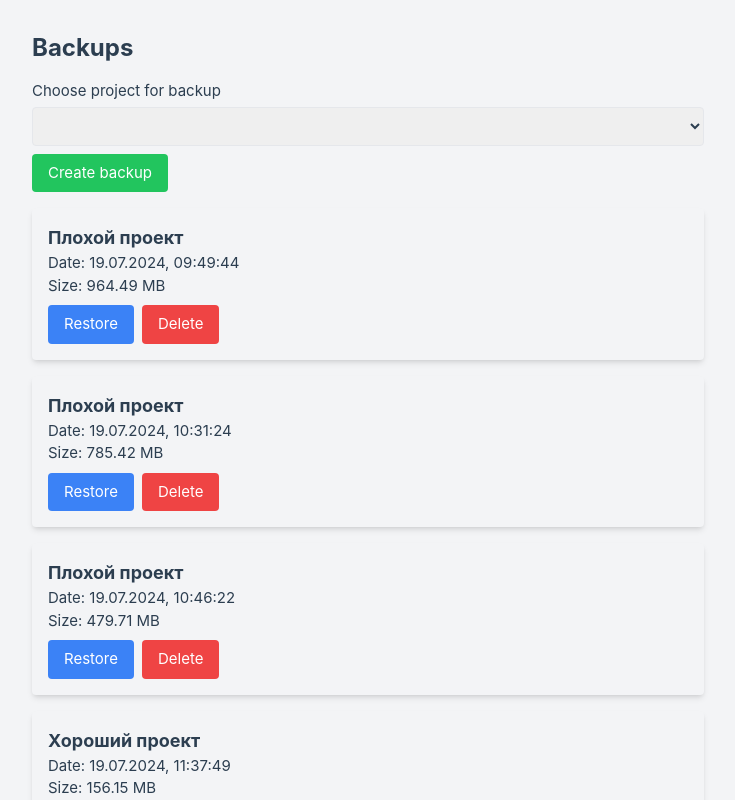
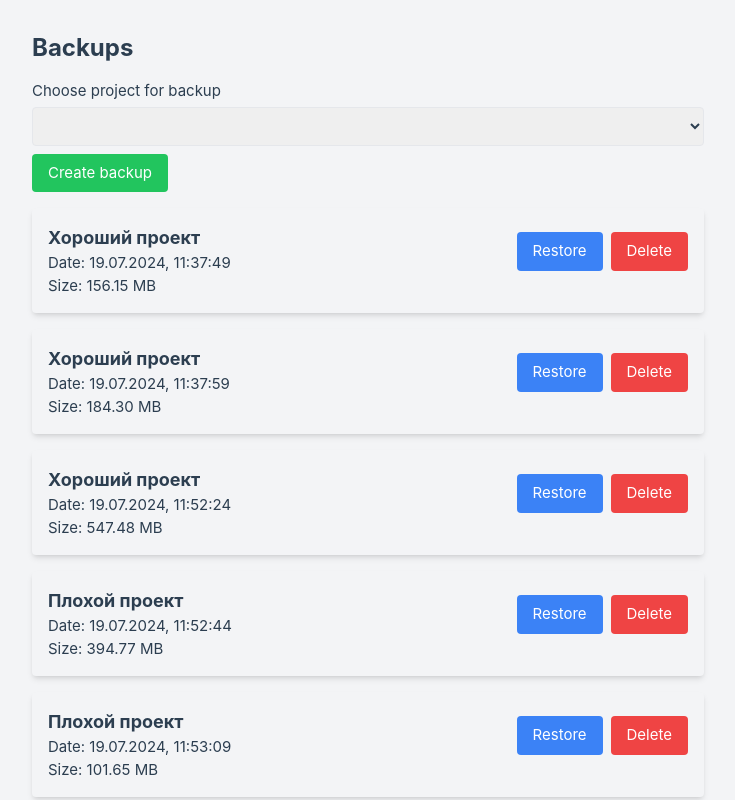
Before and after one commit to TochJob/backups_list, a Vue app: page / in a window 1280 px wide. Shown: the top 800 px of the page, without its empty margins (272-1007 px from the left). Built offline with nearby package versions, Linux system fonts and the light colour scheme; data requests are answered from the project's data file; sample sign-in values are in the browser's storage.

Commit message:
edit: creating

```diff
--- a/db.json
+++ b/db.json
@@ -1,23 +1,5 @@
 {
   "backups": [
-    {
-      "id": "4",
-      "name": "Плохой проект",
-      "date": "19.07.2024, 09:49:44",
-      "size": "964.49"
-    },
-    {
-      "id": "4",
-      "name": "Плохой проект",
-      "date": "19.07.2024, 10:31:24",
-      "size": "785.42"
-    },
-    {
-      "id": "5",
-      "name": "Плохой проект",
-      "date": "19.07.2024, 10:46:22",
-      "size": "479.71"
-    },
     {
       "id": "4",
       "name": "Хороший проект",
@@ -31,40 +13,34 @@
       "size": "184.30"
     },
     {
-      "id": "6",
+      "id": "5",
+      "name": "Хороший проект",
+      "date": "19.07.2024, 11:52:24",
+      "size": "547.48"
+    },
+    {
+      "id": "10",
       "name": "Плохой проект",
-      "date": "19.07.2024, 11:45:53",
-      "size": "488.82"
+      "date": "19.07.2024, 11:52:44",
+      "size": "394.77"
+    },
+    {
+      "id": "5",
+      "name": "Плохой проект",
+      "date": "19.07.2024, 11:53:09",
+      "size": "101.65"
     },
     {
       "id": "6",
-      "name": "",
-      "date": "19.07.2024, 11:45:54",
-      "size": "422.04"
+      "name": "Плохой проект",
+      "date": "19.07.2024, 11:53:22",
+      "size": "188.69"
     },
     {
-      "id": "6",
-      "name": "",
-      "date": "19.07.2024, 11:45:55",
-      "size": "630.02"
-    },
-    {
-      "id": "6",
-      "name": "",
-      "date": "19.07.2024, 11:45:55",
-      "size": "267.84"
-    },
-    {
-      "id": "6",
-      "name": "",
-      "date": "19.07.2024, 11:45:55",
-      "size": "533.48"
-    },
-    {
-      "id": "6",
-      "name": "",
-      "date": "19.07.2024, 11:45:55",
-      "size": "559.77"
+      "id": "7",
+      "name": "Плохой проект",
+      "date": "19.07.2024, 11:54:13",
+      "size": "605.91"
     }
   ],
   "users": [
--- a/src/modules/BackupsList/components/BackupItem.vue
+++ b/src/modules/BackupsList/components/BackupItem.vue
@@ -20,10 +20,12 @@ const confirmDelete = () => {
 }
 </script>
 <template>
-  <div class="p-4 bg-gray-100 rounded shadow-md mb-4">
-    <h3 class="text-lg font-bold">{{ backup.name }}</h3>
-    <p>Date: {{ backup.date }}</p>
-    <p>Size: {{ backup.size }} MB</p>
+  <div class="p-4 bg-gray-100 rounded shadow-md mb-4 flex items-start justify-between">
+    <div>
+      <h3 class="text-lg font-bold">{{ backup.name }}</h3>
+      <p>Date: {{ backup.date }}</p>
+      <p>Size: {{ backup.size }} MB</p>
+    </div>
     <div class="mt-2 flex space-x-2">
       <button @click="restoreBackup" class="px-4 py-2 bg-blue-500 text-white rounded">
         Restore
--- a/src/modules/BackupsList/pages/BackList.vue
+++ b/src/modules/BackupsList/pages/BackList.vue
@@ -9,6 +9,7 @@ const selectedProject = ref<string>('')
 const isCreatingBackup = ref<boolean>(false)
 
 const createBackup = () => {
+  if (isCreatingBackup.value) return
   if (!selectedProject.value) {
     alert('Выберите проект')
     return
--- a/src/modules/BackupsList/store/backups.ts
+++ b/src/modules/BackupsList/store/backups.ts
@@ -15,6 +15,7 @@ export const useBackupStore = defineStore('backup', {
     async addBackup(backup: Backup) {
       try {
         const { data } = await axios.post(apiBackups, backup)
+        this.backups.push(backup)
         return data
       } catch (error) {}
       this.backups.push(backup)
```
